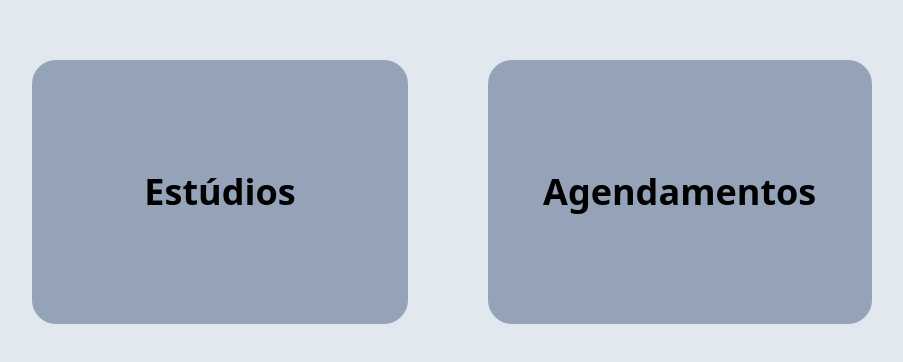
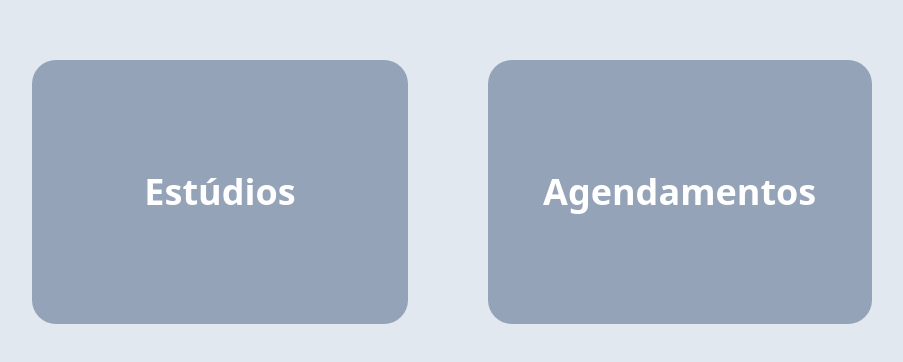
Before and after one commit to itallo2L/EstudioFacil, a React (Vite) app in the folder EstudioFacil.Web.React/frontend-react/: page / in a window 1280 px wide. Shown: the part 208-570 px from the top of the page, without its empty margins (188-1091 px from the left). Built offline with nearby package versions, Linux system fonts and the light colour scheme.

Commit message:
Adicionei o botão de voltar para a página de cards

```diff
--- a/EstudioFacil.Web.React/frontend-react/src/components/CardStudio.jsx
+++ b/EstudioFacil.Web.React/frontend-react/src/components/CardStudio.jsx
@@ -11,11 +11,11 @@ function CardStudio() {
     return (
         <div className="w-screen h-screen bg-slate-200 flex items-center justify-center gap-20">
             <button
-                className="max-w-96 bg-slate-400 flex p-28 rounded-3xl hover:bg-slate-600 text-4xl font-bold"
+                className="max-w-96 bg-slate-400 flex p-28 rounded-3xl hover:bg-slate-600 text-4xl font-bold text-white"
                 onClick={() => onOpenStudioList()}>
                 Estúdios
             </button>
-            <button className="max-w-96 bg-slate-400 items-center justify-center flex p-28 rounded-3xl hover:bg-slate-600 text-4xl font-bold">
+            <button className="max-w-96 bg-slate-400 items-center justify-center flex p-28 rounded-3xl hover:bg-slate-600 text-4xl font-bold text-white">
                 Agendamentos
             </button>
         </div>
--- a/EstudioFacil.Web.React/frontend-react/src/pages/StudioList.jsx
+++ b/EstudioFacil.Web.React/frontend-react/src/pages/StudioList.jsx
@@ -3,11 +3,19 @@ import { ModalDetails } from "../components/ModalDetails"
 import ModalAddStudio from "../components/ModalAddStudio"
 import ModalEditStudio from "../components/ModalEditStudio"
 import Status from "../components/Status"
+import { ChevronLeft } from "lucide-react";
+import { useNavigate } from "react-router-dom";
 
 function StudioList() {
     const [studios, setStudios] = useState([
         JSON.parse(localStorage.getItem("studios")) || []
     ]);
+
+    const navigate = useNavigate();
+
+    function onReturnToHome() {
+        navigate("/");
+    };
 
     const [isModalDetailsOpen, setIsModalDetailsOpen] = useState(false);
     const [isModalAdditionOpen, setIsModalAdditionOpen] = useState(false);
@@ -95,6 +103,10 @@ function StudioList() {
         <div className="w-screen h-screen flex flex-col items-center p-6">
 
             <div className="w-full max-w-6xl flex items-center justify-center p-2 bg-slate-200 rounded-t-lg">
+                <button className="flex justify-start bg-slate-400 hover:bg-slate-500 rounded-md mt-2 p-2">
+                    <ChevronLeft className="text-white"
+                        onClick={() => onReturnToHome()} />
+                </button>
                 <h2 className="text-4xl mt-2 font-bold">Agendamento em Estúdio</h2>
             </div>
 
```
